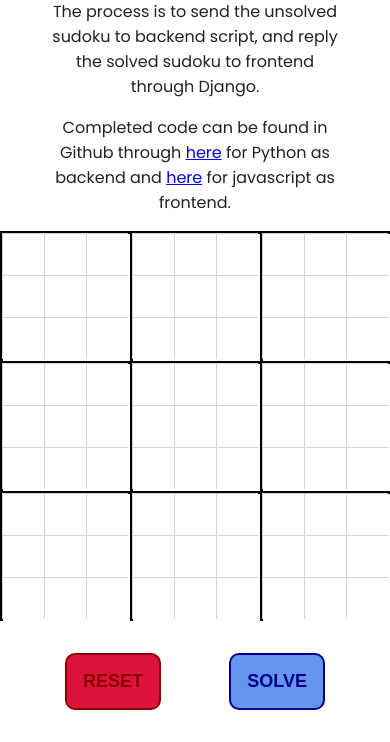
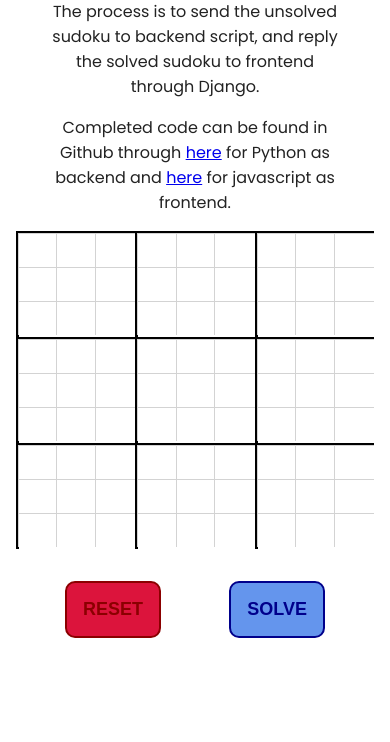
Before and after one commit to siewchongche/siew_project, a Django app: template portfolio/templates/portfolio/sudoku-solver.html in a window 390 px wide. Shown: the part 370-1112 px from the top of the page. After the commit the page ends 1008 px from the top, so only its background shows below. Run offline with Django 3.2, Linux system fonts and the light colour scheme; the template is opened without the code that fills it, so the values that code supplies are empty.

Commit message:
Revise link in sudoku-solver. Remove unused file and gitignore it.

```diff
--- a/portfolio/static/portfolio/sudoku-solver.css
+++ b/portfolio/static/portfolio/sudoku-solver.css
@@ -19,6 +19,8 @@
     display: grid;
     grid-template-columns: repeat(3, auto);
     justify-content: center;
+    padding-left: 1rem;
+    padding-right: 1rem;
 }
 
 .block {
@@ -86,7 +88,7 @@
 @media (max-width: 576px) {
 
     .square {
-        width: 2.5rem;
-        height: 2.5rem;
+        width: 100%;
+        height: 2rem;
     }
 }
--- a/portfolio/templates/portfolio/sudoku-solver.html
+++ b/portfolio/templates/portfolio/sudoku-solver.html
@@ -14,8 +14,8 @@
         <p>Insert number in the corresponding square block, and click "SOLVE" button.</p>
         <p>The process is to send the unsolved sudoku to backend script, and reply the solved sudoku to frontend through Django.</p>
         <p>Completed code can be found in Github through
-            <a href="#", target="_blank">here</a> for Python as backend and
-            <a href="#", target="_blank">here</a> for javascript as frontend.</p>
+            <a href="https://github.com/siewchongche/siew_project/blob/master/portfolio/sudokusolver.py", target="_blank">here</a> for Python as backend and
+            <a href="https://github.com/siewchongche/siew_project/blob/master/portfolio/static/portfolio/sudoku-solver.js", target="_blank">here</a> for javascript as frontend.</p>
     </div>
     <form action="{% url 'sudoku' %}" method="POST" id="mainboard" autocomplete="off">
         <div class="sudoku-main">
```
Also changed, not shown: portfolio/templates/portfolio/index.html (+7 -0 lines), 1 other file.
